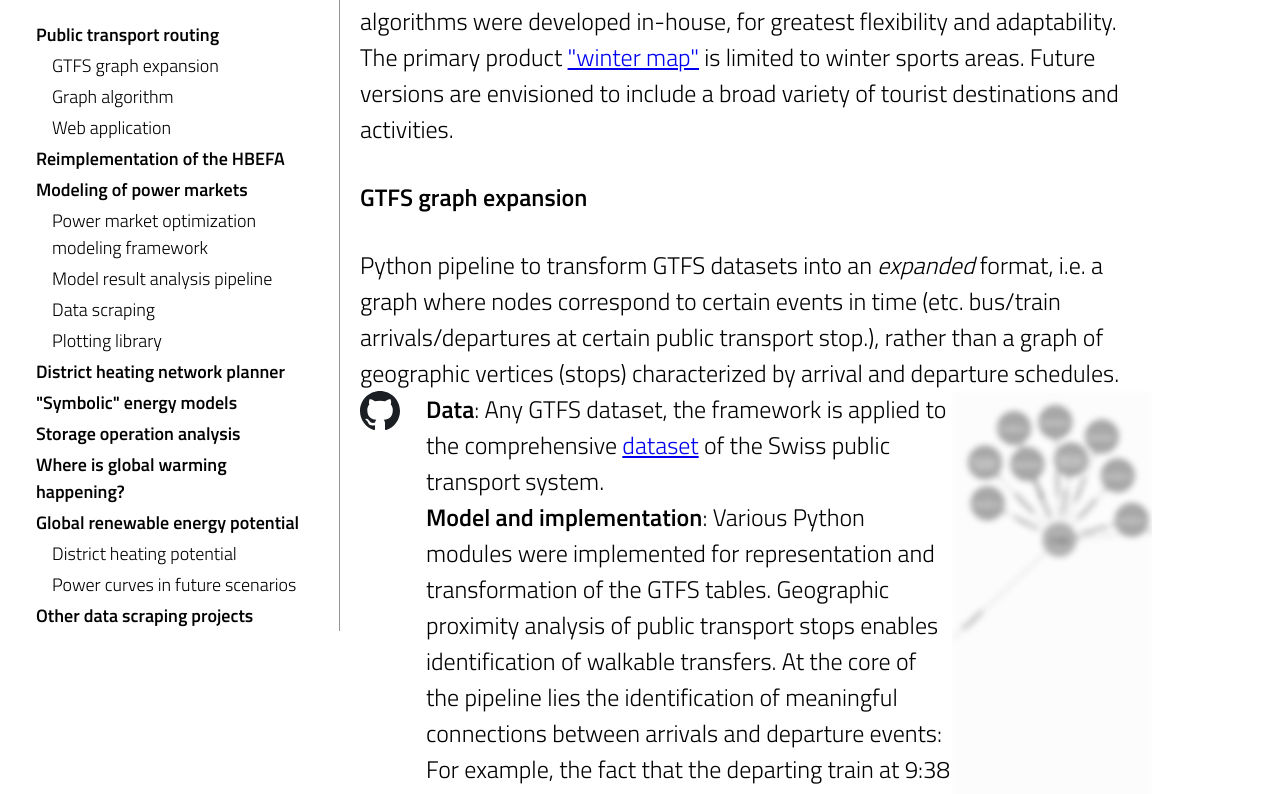
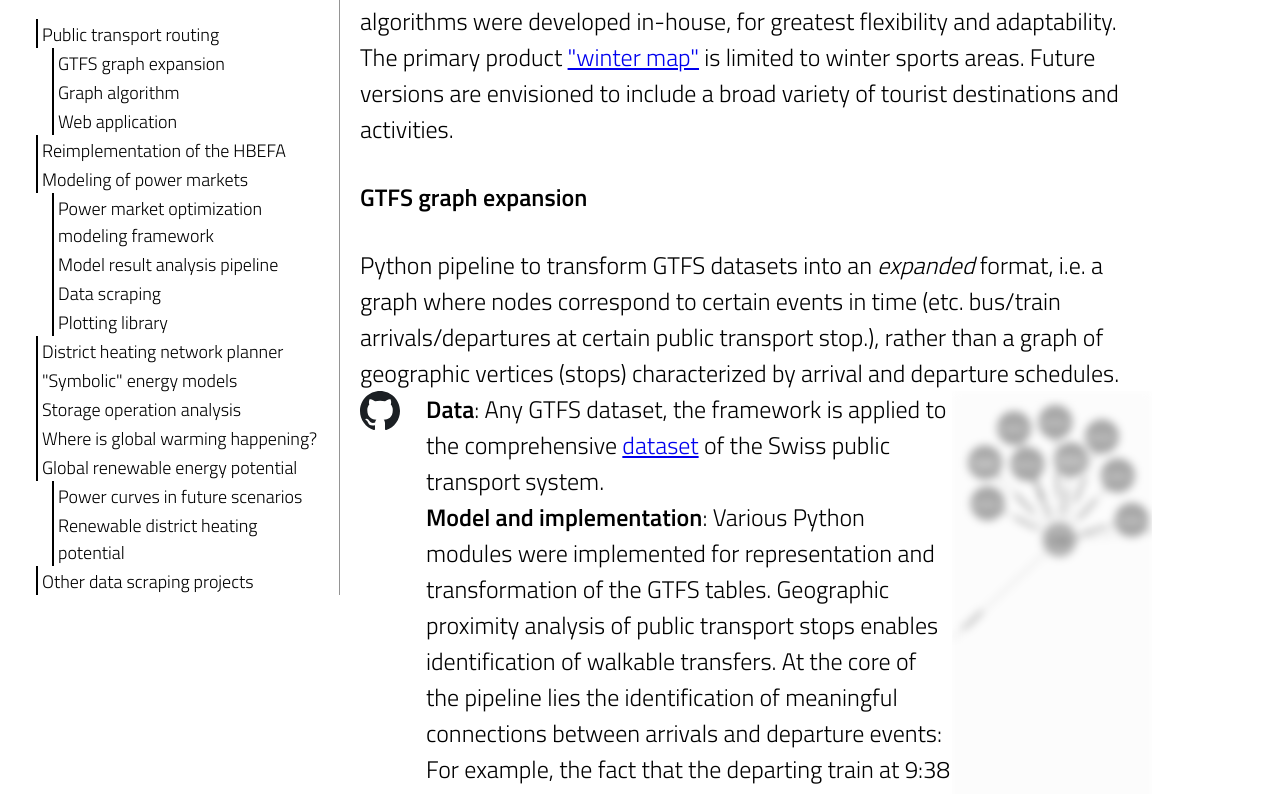
Before and after one commit to mcsoini/projectlog, a React (Create React App) app: page / in a window 1280 px wide. Shown: the part 220-1014 px from the top of the page. Built offline with nearby package versions, Linux system fonts and the light colour scheme.

Commit message:
add images

```diff
--- a/src/App.css
+++ b/src/App.css
@@ -30,7 +30,6 @@ body {
 }
 
 ::selection {
-  color: rgb(255, 255, 255);
   background: rgb(193, 207, 0);
 }
 
@@ -66,14 +65,16 @@ html {
 .section-nav a {
   text-decoration: none;
   display: block;
-  padding: .125rem 0;
+  padding: .125rem 0 0 4px  ;
   color: #ccc;
-  transition: all 50ms ease-in-out; /* 💡 This small transition makes setting of the active state smooth */
+
+  transition: all 200ms ease-in; /* 💡 This small transition makes setting of the active state smooth */
 }
 
-.section-nav a:hover,
-.section-nav a:focus {
-  color: #666;
+.section-nav ol a:hover,
+.section-nav ol a:focus {
+  background-color: rgb(240, 240, 171) !important;
+  transition: none !important;
 }
 
 /** Poor man's reset **/
@@ -81,9 +82,11 @@ html {
   box-sizing: border-box;
 }
 
+.ol-container {
 
+}
 
-.section-nav ul, .section-nav > ol, .section-content > ul {
+.section-nav ul, .section-nav ol, .section-content > ul {
   list-style: none;
   margin: 0;
   padding: 0;
@@ -228,8 +231,8 @@ section {
   width: 100%;
   height: 100%;
   object-fit: cover;
-  -webkit-filter: grayscale(100%) blur(3px); /* Safari 6.0 - 9.0 */
-  filter: grayscale(100%) blur(3px);
+  -webkit-filter: grayscale(100%) blur(4px); /* Safari 6.0 - 9.0 */
+  filter: grayscale(100%) blur(4px);
 }
 
 
--- a/src/App.js
+++ b/src/App.js
@@ -143,20 +143,27 @@ function App() {
       }
     </div>
 
-
+      <div class="ol-container">
     <ol>
     {data.map(group => {return group.skip ? null :
     <li><a href={`#${group.groupId}`}
           style={{color: visibleMap[group.groupId] ? "black" : "#ccc",
-                  fontWeight: visibleMap[group.groupId] ? "bolder" : "normal"}}>{group.groupName}</a>
+          /*         background: visibleMap[group.groupId] ? "rgb(193, 207, 0)" : "white", */
+                  borderLeft: visibleMap[group.groupId] ? "black 2px solid" : "white 2px solid",
+                  fontWeight: visibleMap[group.groupId] ? "normal" : "normal"}}>{group.groupName}</a>
     <ul>
     {group.groupProjects.map(proj => {return group.groupProjects.length < 2 ? null :
-       <li className="section-nav-proj-item"><a href={`#${group.groupId}--${proj.projectId}`} style={{color: visibleMap[proj.projectId] ? "black" : "#ccc"}}>{proj.name.replace(" (work in progress)", "")}</a></li>
+       <li className="section-nav-proj-item"><a href={`#${group.groupId}--${proj.projectId}`} style={{
+            color: visibleMap[proj.projectId] ? "black" : "#ccc",
+            /* background: visibleMap[proj.projectId] ? "rgb(193, 207, 0)" : "white", */
+            borderLeft: visibleMap[proj.projectId] ? "black 2px solid" : "white 2px solid",
+          }}>{proj.name.replace(" (work in progress)", "")}</a></li>
     })}
     </ul>
     </li>}
     )}
     </ol>
+    </div>
 
 </nav>
     <div>
--- a/src/data.json
+++ b/src/data.json
@@ -137,24 +137,26 @@
         {
             "name": "Data scraping",
             "projectId": "data-scraping",
-            "repository": "tbd",
-            "descriptionProject": "A bundle of Python libraries to retrieve power data from various sources.",
+            "repository": "profilereader",
+            "descriptionProject": "The power market model detailed above relies on a broad range of input data, among which a variety of time series describing renewable power production (wind and solar power; inflow of hydro reservoirs; power demand; etc.). Further, since the model's primary output consists in hourly production schedules from all power plant types in multiple countries (e.g. \"German coal power\"), real-world production data is required for calibration. This demand for a broad diversity data from a broad diverstiy of sources lead to the development of a bundle of Python libraries for streamlined retrieval.",
             "descriptionList": {
-                "Data sources": "A broad range of openly accessible online data sources in more or less exotic formats.",
-                "Model and implementation": "A Python module to parse a broad range of time series from semi-structured data sources. Methods ranged from standard web scraping using Python/Beautifulsoup to more involved data extraction from pdf or svg files. All data were harmonized (UTC!) and stored in a normalized database. Somewhere in the pipeline there is also a script to identify timezones based on time-shifted cross-correlations.",
+                "Status": "occasionally used yet largely archived",
+                "Data sources": "A broad range of openly accessible online data sources in more or less exotic formats ranging from open APIs (easy) to SVG images and semi-structured daily published PDFs (less easy).",
+                "Model and implementation": "A Python module to parse a broad range of time series from various sources. Methods included standard REST API calls, web scraping using Python/Beautifulsoup, automated data extraction from PDF or SVG files, etc. All data were harmonized (UTC!) and stored in a normalized database. Challenges were related to implementation of data extraction from less straight-forward file types (SVGs, PDFs) and lack of data documentation, in particular concerning time zones. The pipeline includes a script to identify timezones based on time-shifted cross-correlations.",
                 "Tech stack": "Python"
             },
-            "img1": "./img/black.png"
+            "img1": "./img/grimseldata.png"
             },
         {
             "name": "Plotting library",
             "projectId": "grimsel-plotting",
             "repository": "pyAndy",
+            "altdocs": "https://github.com/mcsoini/pyAndy/blob/master/example.ipynb",
             "descriptionProject": ".",
             "descriptionList": {
-                "Data": "",
-                "Model and implementation": "aa",
-                "Outlook and lessons learned": "many outlooks",
+                "Data": "The library was designed to handle any tabular data.",
+                "Model and implementation": "",
+                "Outlook": "This library was central to exploratory results analysis of the \"Grimsel\" models and an important component of the workflow to generating publication-ready Python graphs. Concerning exploratory analysis, other interactive plotting libraries have become very mature and pleasant to use since then, in particular the HoloViews ecosystem. Future  ",
                 "Tech stack": "<em>Backend</em>: Python (beautifulsoup, pandas), postgresql; front-end: streamlit; deployment: Heroku"
             },
             "img1": "./img/black.png"
@@ -172,7 +174,7 @@
         "name": "Optimal DH networks from OSM data.",
         "projectId": "0",
         "repository": "dhc-network-generator",
-        "descriptionProject": "A partially techno-economic <a  href='https://irena.org/publications/2017/Mar/Renewable-energy-in-district-heating-and-cooling'>study commissioned by the International Renewable Energy Agency</a> called for the determination of specific network costs for district heating and cooling pipe infrastructure. Since these costs are strongly topology-dependend (high or low building density), approximate optimal pipeline layouts were generated for all urban areas in nine countries to obtain cost supply curves for district heating infrastructure on the national scale.",
+        "descriptionProject": "A partially techno-economic  study commissioned by the International Renewable Energy Agency<a href='https://irena.org/publications/2017/Mar/Renewable-energy-in-district-heating-and-cooling' class='linkchar'>🔗</a> called for the determination of specific network costs for district heating and cooling pipe infrastructure. Since these costs are strongly topology-dependend (high or low building density), approximate optimal pipeline layouts were generated for all urban areas in nine countries to obtain cost supply curves for district heating infrastructure on the national scale.",
         "descriptionList": {
 	    "Status": "archived",
             "Data": "Openstreetmap vector data of streets and buildings were retrieved for several countries. In addition, approximate global heating and cooling demand maps were generated from population density and historic weather data (ECMWF).",
@@ -257,33 +259,36 @@
     "groupId": "renewable-potential",
     "groupProjects": [
 
-        {
-        "name": "District heating potential ",
-        "projectId": "ren-dhc-potential",
-        "repository": "flattengtfs",
-        "descriptionProject": ".",
-        "descriptionList": {
-            "Data": "Data with X resolution (XX format) with XX time resolution ranging back to 19XX was retrieved from the <a href='https://www.ecmwf.int/'>European Centre for Medium-Range Weather Forecasts</a>",
-            "Model and implementation": "Data analysis made use of . ",
-            "Outlook and lessons learned": "",
-            "Tech stack": "<em>Data analysis</em>: Python (geopandas), ... ; <em>data story</em>: vanilla JS, d3.js"
-        },
-        "img1": "./img/black.png"
-        },
+
 
         {
             "name": "Power curves in future scenarios",
             "projectId": "ren-power-curves",
             "repository": "wind_and_solar",
-            "descriptionProject": "A project on global electricity modeling called for the assessment of renewable electricity production time series under future scenarios with very high wind and solar power shares. The goal was .",
+            "altdocs": "http://publications.lib.chalmers.se/records/fulltext/238707/local_238707.pdf",
+            "descriptionProject": "A project on global electricity modeling called for the assessment of renewable electricity production time series under future scenarios with very high wind and solar power shares. The goal was the generation of corresponding power time series as input to energy models. For this purpose, historic wind speed and solar irradiation data where retrieved from the ECWMF and converted to spatially resolved maps of wind turbine and PV capacity factors. Suitable locations for future wind and solar farms were identified based on resource quality and proximity to population centers. These locations were filled up to reach certain levels of total variable renewable energy production, thus enabling calculation of total power ccurves.",
+
             "descriptionList": {
-                "Data": "Spatially resolved time series data were retrieved from the ECMWF. ",
-                "Model and implementation": "Data analysis made use of . ",
-                "Outlook and lessons learned": "",
-                "Tech stack": "<em>Data analysis</em>: Python (geopandas), ... ; <em>data story</em>: vanilla JS, d3.js"
+                "Data": "Spatially resolved time series data were retrieved from the ECMWF. Electricity demand maps were calculated from population density maps. Bathymetric data served as input for identification of suitable offshore wind power sites.",
+		"Model and implementation": "Data analysis was based on <ol><li>spatial and temporal resampling for harmonization of input data</li><li>implementation of appropriate physical models for the calculation of power production from natural resources (notably the conversion of solar irradiation to PV power on each point of the globe)</li><li>filtering, notably using geographic fixed distance buffers, implemented as Matlab C-extension.</li>",
+                "Tech stack": "Matlab with C-extensions"
             },
             "img1": "./img/windsolar.png"
-        }
+        },
+
+        {
+            "name": "Renewable district heating potential ",
+            "projectId": "ren-dhc-potential",
+            "repository": "flattengtfs",
+            "descriptionProject": "Similar to the project detailed above, the potential for solar heat in district heating systems was assessed based on irradiation data and heat demand density. The assessment of \"free cooling\" potential from large natural water bodies followed a similar logic while using additional vector-data representing water bodies.",
+            "descriptionList": {
+		"Status": "archived",
+                "Data": "ECMWF irradiation data, population density maps for allocation of heat demand to pixels. OpenStreetMap vector data of large water bodies was used to identify which shares of cooling demand could realistically be satisfied through seawater, rivers, and lakes. For this purpose, the spatial distance of waerbodies with respect to the cooling demand map was analyzed.",
+                "Implementation": "Matlab workflow similar to above. ",
+                "Tech stack": "Matlab"
+            },
+            "img1": "./img/pipes.jpg"
+            }
 
     ]
 },
@@ -296,10 +301,10 @@
     "groupProjects": [{
         "name": "Stock market analyst recommendations",
         "projectId": "analyst-recommendations",
-        "repository": "flattengtfs",
-        "descriptionProject": "Retr",
+        "descriptionProject": "The lack of publically accessible, comprehensive, sortable, and filterable table of stock market analsts' recommendations and price targets led to the development of an API to a publically accessible website. This enables the complete daily scraping of the relevant content. The resulting data is deployed as interactive tables using a simple Streamlit application.",
         "descriptionList": {
-            "Data": "Implemented a ",
+	    "Status": "in use/under development",
+            "Data": "",
             "Model and implementation": "aa",
             "Outlook and lessons learned": "many outlooks",
             "Tech stack": "<em>Backend</em>: Python (beautifulsoup, pandas), postgresql; front-end: streamlit; deployment: Heroku"
```
Also changed, not shown: public/img/grimseldata.png (added), 1 other file (tests, documents, lock files or other folders).
